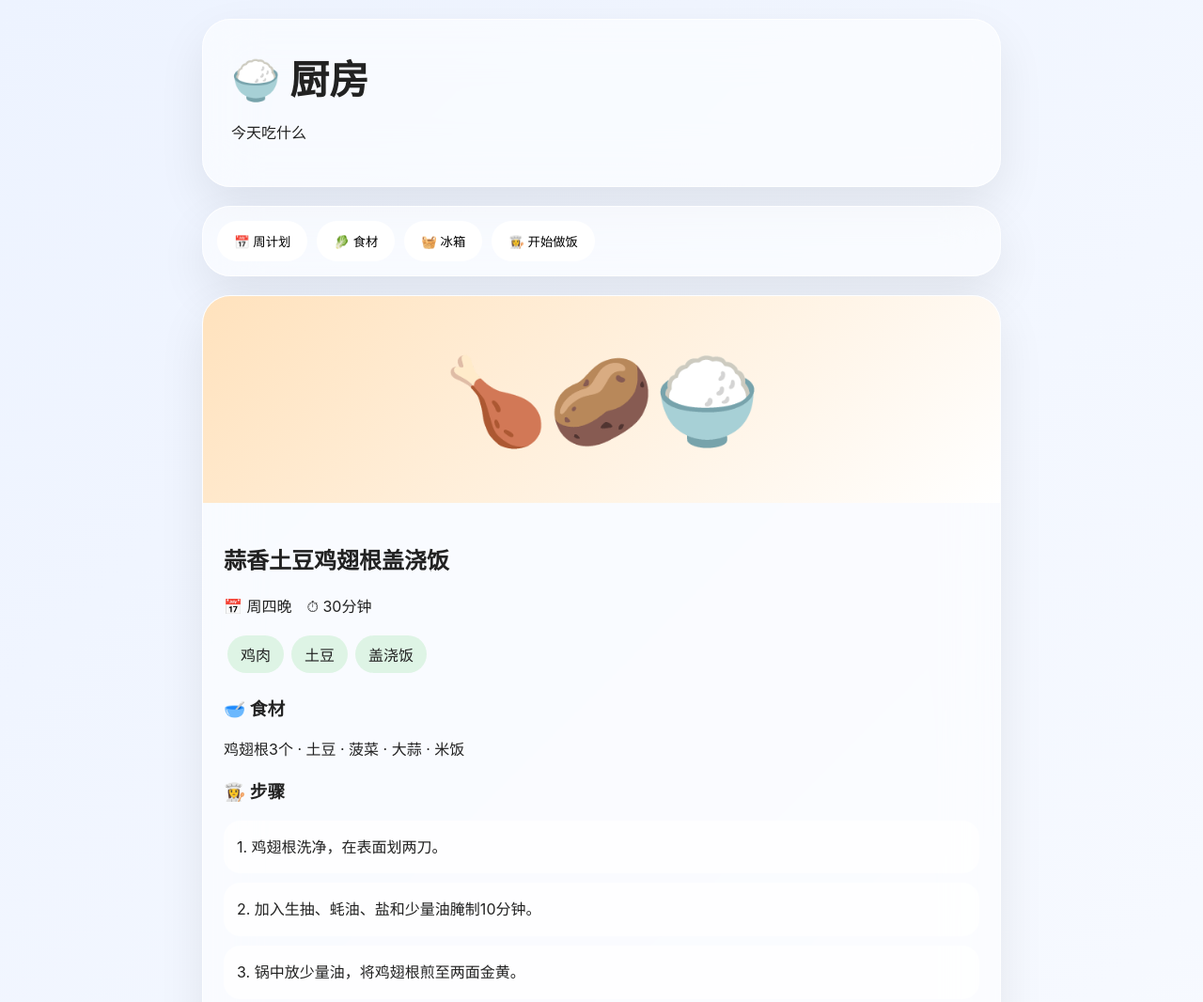
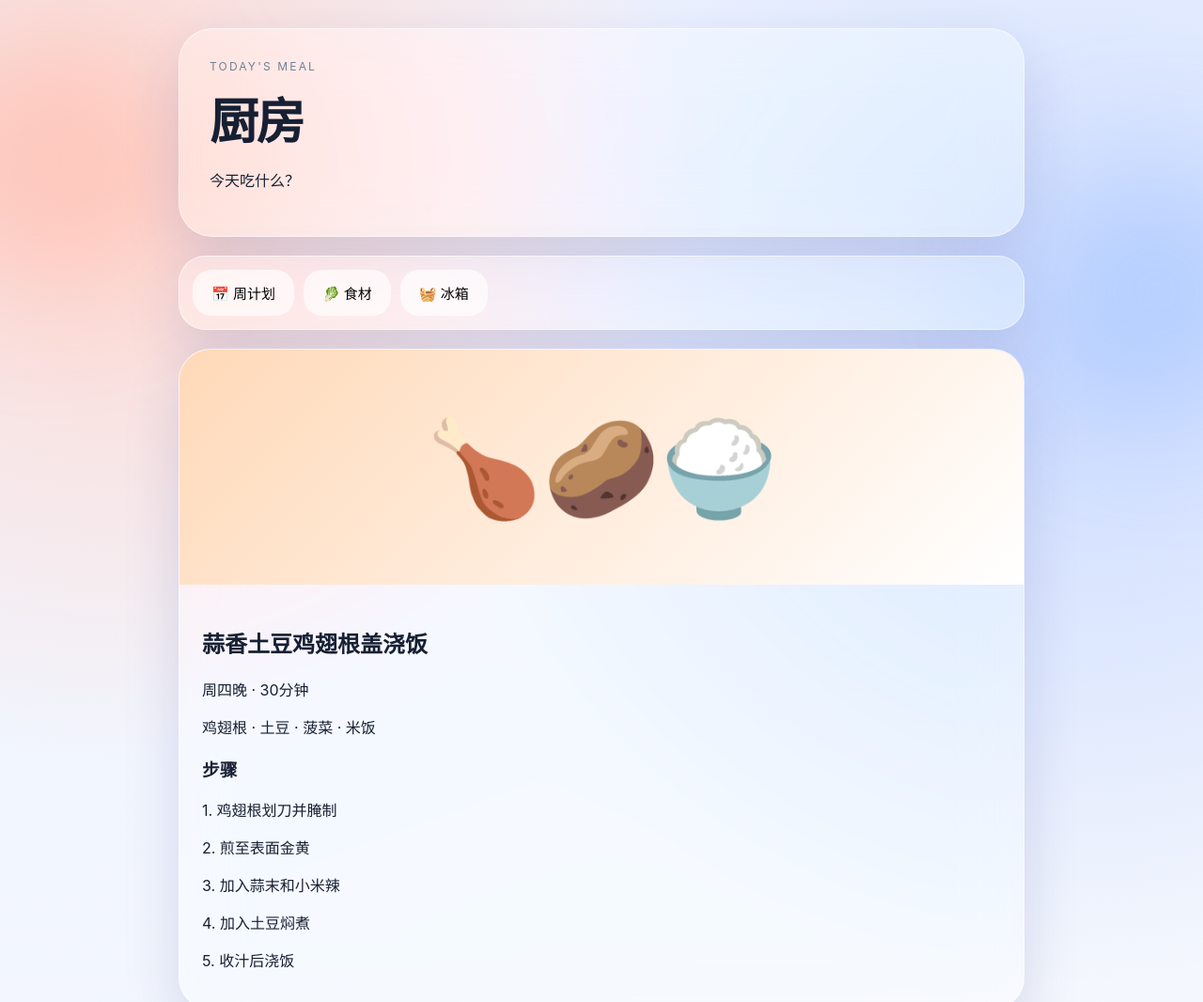
Before and after one commit to Cyra-Zhang/cookbook, a plain HTML site: page index.html in a window 1280 px wide. Shown: the top 1066 px of the page at 94% size. Drawn offline with Linux system fonts and the light colour scheme.

Commit message:
Add files via upload

```diff
--- a/app.js
+++ b/app.js
@@ -1,57 +1,14 @@
 
-let data=[];
-fetch("recipes.json").then(r=>r.json()).then(r=>{data=r;week()});
-
-function card(x){
-return `<div class="glass card mode">
-<div class="cover">${x.cover}</div>
-<div class="body">
+fetch("recipes.json").then(r=>r.json()).then(data=>{
+document.getElementById("app").innerHTML=data.map(x=>`
+<div class="glass card">
+<div class="cover">${x.image}</div>
+<div class="content">
 <h2>${x.title}</h2>
-<p>📅 ${x.day}　⏱ ${x.time}</p>
-<div>${x.tags.map(t=>`<span class="tag">${t}</span>`).join("")}</div>
-<h3>🥣 食材</h3>
+<p>${x.day} · ${x.time}</p>
 <p>${x.ingredients.join(" · ")}</p>
-<h3>👩‍🍳 步骤</h3>
-${x.steps.map((s,i)=>`<div class="step">${i+1}. ${s}</div>`).join("")}
-</div></div>`
-}
-
-function render(list){
-content.innerHTML=list.map(card).join("")
-}
-
-function week(){
-render(data)
-}
-
-function ingredients(){
-let tags=[...new Set(data.flatMap(x=>x.tags))]
-filters.innerHTML=tags.map(t=>`<span class="tag" onclick="find('${t}')">${t}</span>`).join("")
-}
-
-function find(t){
-render(data.filter(x=>x.tags.includes(t)))
-}
-
-function fridge(){
-content.innerHTML=`
-<div class="glass body mode">
-<h2>🧺 我的冰箱</h2>
-<p>🥔 土豆</p>
-<p>🍗 鸡翅根</p>
-<p>🥚 鸡蛋</p>
-<p>🥦 西兰花</p>
-<h3>推荐</h3>
-<p>蒜香土豆鸡翅根盖浇饭</p>
-</div>`
-}
-
-function cook(){
-content.innerHTML=`
-<div class="glass body mode">
-<h2>👩‍🍳 开始做饭</h2>
-<h3>Step 1 / 6</h3>
-<p>准备鸡翅根，在表面划刀。</p>
-<button onclick="alert('进入下一步')">完成，下一步</button>
-</div>`
-}
+<h3>步骤</h3>
+${x.steps.map((s,i)=>`<p>${i+1}. ${s}</p>`).join("")}
+</div>
+</div>`).join("")
+})
--- a/index.html
+++ b/index.html
@@ -7,23 +7,22 @@
 <link rel="stylesheet" href="style.css">
 </head>
 <body>
+<div class="orb o1"></div><div class="orb o2"></div>
 <div class="app">
 <header class="glass hero">
-<h1>🍚 厨房</h1>
-<p>今天吃什么</p>
+<div class="small">TODAY'S MEAL</div>
+<h1>厨房</h1>
+<p>今天吃什么？</p>
 </header>
 
-<div class="glass menu">
-<button onclick="week()">📅 周计划</button>
-<button onclick="ingredients()">🥬 食材</button>
-<button onclick="fridge()">🧺 冰箱</button>
-<button onclick="cook()">👩‍🍳 开始做饭</button>
+<div class="glass nav">
+<button>📅 周计划</button>
+<button>🥬 食材</button>
+<button>🧺 冰箱</button>
 </div>
 
-<div id="filters"></div>
-<div id="content"></div>
+<main id="app"></main>
 </div>
-
 <script src="app.js"></script>
 </body>
 </html>
--- a/recipes.json
+++ b/recipes.json
@@ -1,78 +1,39 @@
 [
   {
-    "id": 1,
     "title": "蒜香土豆鸡翅根盖浇饭",
+    "time": "30分钟",
     "day": "周四晚",
-    "time": "30分钟",
-    "cover": "🍗🥔🍚",
-    "tags": [
-      "鸡肉",
-      "土豆",
-      "盖浇饭"
-    ],
+    "image": "🍗🥔🍚",
     "ingredients": [
-      "鸡翅根3个",
+      "鸡翅根",
       "土豆",
       "菠菜",
-      "大蒜",
       "米饭"
     ],
     "steps": [
-      "鸡翅根洗净，在表面划两刀。",
-      "加入生抽、蚝油、盐和少量油腌制10分钟。",
-      "锅中放少量油，将鸡翅根煎至两面金黄。",
-      "加入蒜末、小米辣炒香。",
-      "加入土豆块和适量清水，小火焖煮15-20分钟。",
-      "打开锅盖收汁，浇在米饭上，搭配蒜蓉菠菜。"
+      "鸡翅根划刀并腌制",
+      "煎至表面金黄",
+      "加入蒜末和小米辣",
+      "加入土豆焖煮",
+      "收汁后浇饭"
     ]
   },
   {
-    "id": 2,
     "title": "猪肉丝鸡蛋盖饭",
+    "time": "25分钟",
     "day": "周五晚",
-    "time": "25分钟",
-    "cover": "🥩🥚🍚",
-    "tags": [
-      "猪肉",
+    "image": "🥩🥚🍚",
+    "ingredients": [
+      "猪肉丝",
       "鸡蛋",
-      "快手"
-    ],
-    "ingredients": [
-      "猪肉丝100g",
-      "鸡蛋",
-      "米饭",
-      "大蒜"
+      "米饭"
     ],
     "steps": [
-      "猪肉丝加入生抽、蚝油腌制。",
-      "鸡蛋打散炒熟备用。",
-      "蒜末爆香后加入猪肉丝炒熟。",
-      "加入鸡蛋翻炒调味。",
-      "盛在米饭上完成。"
-    ]
-  },
-  {
-    "id": 3,
-    "title": "番茄肉丝鸡蛋盖饭",
-    "day": "周六午",
-    "time": "35分钟",
-    "cover": "🍅🥩🥚",
-    "tags": [
-      "番茄",
-      "猪肉",
-      "周末"
-    ],
-    "ingredients": [
-      "大番茄",
-      "猪肉丝",
-      "鸡蛋"
-    ],
-    "steps": [
-      "番茄切块备用。",
-      "鸡蛋炒熟盛出。",
-      "肉丝炒至变色。",
-      "加入番茄炒出汤汁。",
-      "加入鸡蛋混合后浇饭。"
+      "腌制肉丝",
+      "炒鸡蛋",
+      "炒肉丝",
+      "混合调味",
+      "盖饭"
     ]
   }
 ]
--- a/style.css
+++ b/style.css
@@ -1,56 +1,75 @@
 
+*{box-sizing:border-box}
 body{
-margin:0;padding:20px 15px;
-font-family:-apple-system,BlinkMacSystemFont,"PingFang SC";
-background:linear-gradient(135deg,#edf3ff,#fff);
-color:#222
+margin:0;padding:30px 16px 80px;
+font-family:-apple-system,BlinkMacSystemFont,"SF Pro Display","PingFang SC";
+background:
+radial-gradient(circle at 10% 10%,#ffd8d0,transparent 30%),
+radial-gradient(circle at 90% 20%,#cddcff,transparent 35%),
+linear-gradient(160deg,#eef3ff,#f8fafc);
+color:#172033;
+min-height:100vh;
 }
-.app{max-width:850px;margin:auto}
+.orb{
+position:fixed;
+width:260px;height:260px;
+border-radius:50%;
+filter:blur(70px);
+opacity:.6;
+z-index:-1;
+}
+.o1{background:#ffb7a8;top:40px;left:-80px}
+.o2{background:#9fc2ff;right:-80px;top:180px}
+.app{max-width:900px;margin:auto}
 .glass{
-background:rgba(255,255,255,.55);
-backdrop-filter:blur(28px);
-border-radius:30px;
-border:1px solid rgba(255,255,255,.8);
-box-shadow:0 20px 50px rgba(0,0,0,.08);
+background:rgba(255,255,255,.35);
+backdrop-filter:blur(30px) saturate(180%);
+-webkit-backdrop-filter:blur(30px) saturate(180%);
+border:1px solid rgba(255,255,255,.55);
+box-shadow:0 25px 60px rgba(31,38,135,.15);
 }
-.hero{padding:30px;margin-bottom:20px}
-.hero h1{font-size:42px;margin:0}
-.menu{padding:15px;display:flex;gap:10px;flex-wrap:wrap}
+.hero{
+border-radius:36px;
+padding:32px;
+margin-bottom:20px;
+}
+.small{
+letter-spacing:.18em;
+font-size:12px;
+color:#718096;
+}
+h1{
+font-size:52px;
+margin:10px 0;
+letter-spacing:-.05em;
+}
+.nav{
+border-radius:28px;
+padding:14px;
+display:flex;
+gap:10px;
+margin-bottom:20px;
+}
 button{
-padding:12px 18px;
 border:0;
-border-radius:22px;
-background:white;
-cursor:pointer
+padding:14px 20px;
+border-radius:20px;
+background:rgba(255,255,255,.65);
+font-size:15px;
 }
-.card{margin-top:20px;overflow:hidden}
+.card{
+border-radius:34px;
+overflow:hidden;
+margin-bottom:22px;
+}
 .cover{
-height:220px;
+height:250px;
 display:flex;
 align-items:center;
 justify-content:center;
-font-size:90px;
-background:linear-gradient(135deg,#ffe2bd,#fff);
+font-size:100px;
+background:linear-gradient(135deg,#ffd9b8,#fff);
 }
-.body{padding:22px}
-.tag{
-background:#def4e5;
-padding:8px 14px;
-border-radius:20px;
-display:inline-block;
-margin:4px
+.content{
+padding:24px;
 }
-.step{
-background:rgba(255,255,255,.7);
-padding:14px;
-border-radius:18px;
-margin:10px 0;
-line-height:1.8
-}
-.mode{
-animation:fade .3s ease;
-}
-@keyframes fade{
-from{opacity:0;transform:translateY(15px)}
-to{opacity:1;transform:none}
-}
```
Also changed, not shown: README.txt (added).
